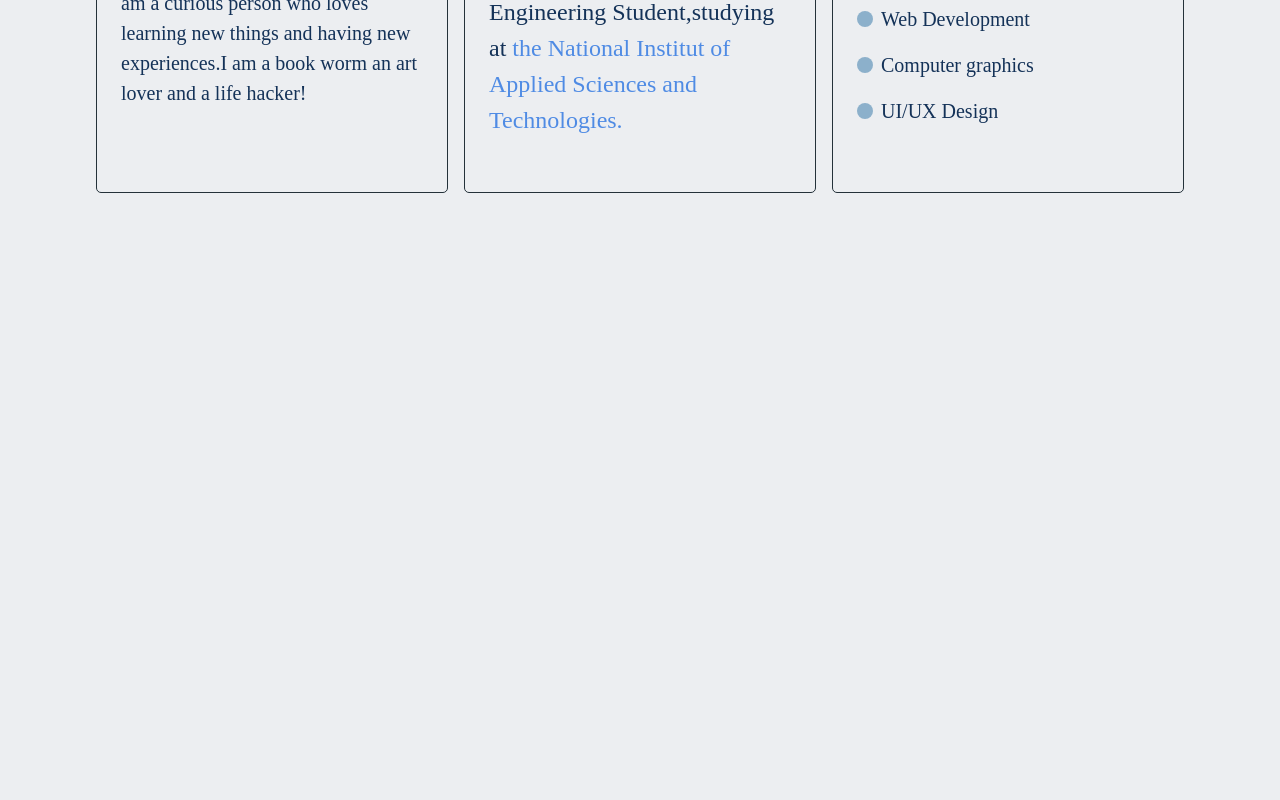
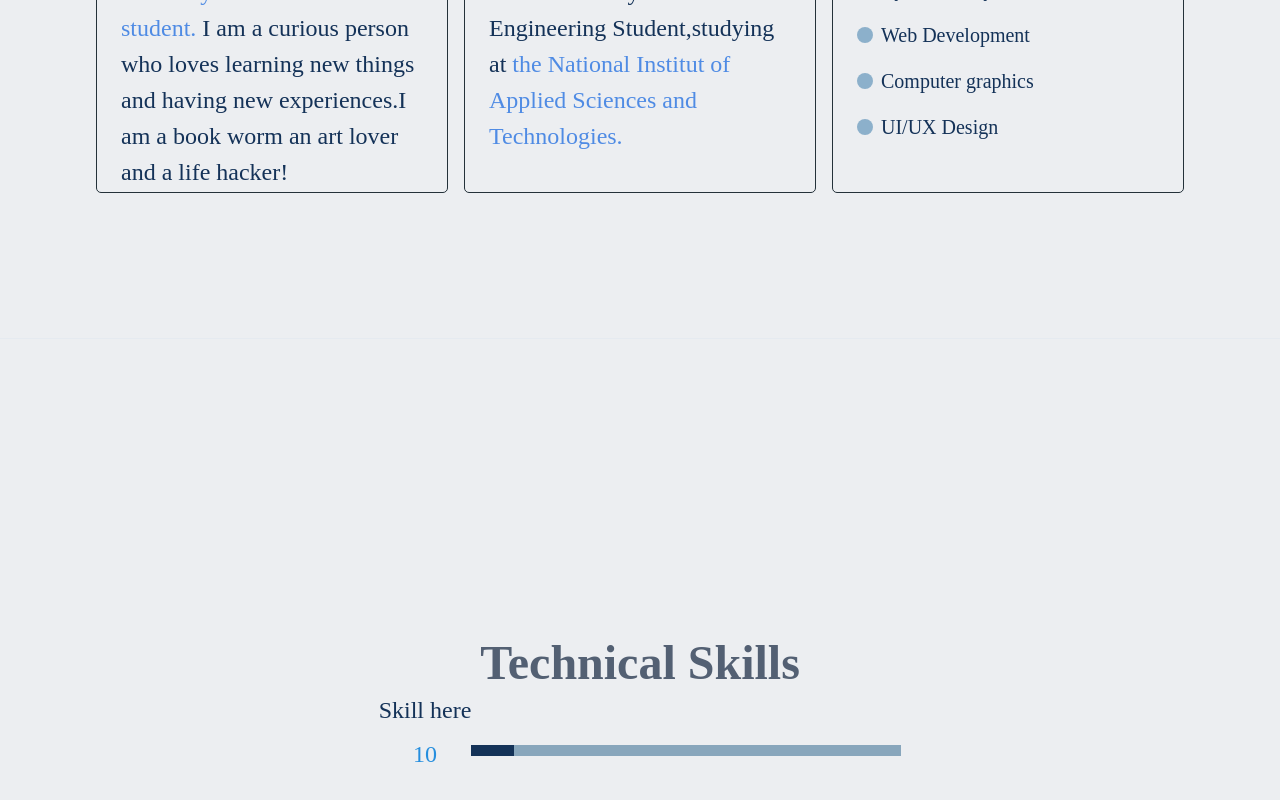
Before and after one commit to yassinebk/yassinebk.github.io, a Next.js app: page / in a window 1280 px wide. Shown: the part 1136-1936 px from the top of the page. Before the commit the page ends 1584 px from the top, so only its background shows below. Built offline with nearby package versions, Linux system fonts and the light colour scheme; a web font is replaced by a local one.

Commit message:
animated progress bars" "

```diff
--- a/components/GetToKnowSection/KnowMeCard.tsx
+++ b/components/GetToKnowSection/KnowMeCard.tsx
@@ -18,9 +18,9 @@ export const KnowMeCard: React.FC<KnowMeCardProps> = ({
   );
 
   const border = useColorModeValue("1px solid #24313A", "0px solid");
-  const cardBg = useColorModeValue("transparent", "cardDark");
+  const cardBg = useColorModeValue("transparent", "#25313A");
   const style = {
-    backgroundColor: cardBg,
+    background: cardBg,
     paddingLeft: "24px",
     paddingRight: "24px",
     borderRadius: 5,
@@ -68,7 +68,7 @@ case 2:
   return (
     <ParallaxContainer styleProps={style} variants={{hidden,show}}>
       <Box>
-        <Heading fontSize="3xl" bg={headerTitle} bgClip="text">
+        <Heading fontSize="3xl" bg={headerTitle} bgClip="text" mb="4">
           {cardHeading}
         </Heading>
       </Box>
--- a/components/GetToKnowSection/index.tsx
+++ b/components/GetToKnowSection/index.tsx
@@ -1,4 +1,11 @@
-import { Box, Flex, HStack, Text, useColorModeValue } from "@chakra-ui/react";
+import {
+  Box,
+  Divider,
+  Flex,
+  HStack,
+  Text,
+  useColorModeValue,
+} from "@chakra-ui/react";
 import { motion } from "framer-motion";
 import React from "react";
 import { SectionHeading } from "../SectionHeading";
@@ -8,10 +15,24 @@ interface GetToKnowProps {}
 
 export const GetToKnowSection: React.FC<GetToKnowProps> = ({}) => {
   const color = useColorModeValue("#4F8BE4", "#98C1FF");
-  const parent = {};
-  const child = {};
+  const parent = {
+    hidden: { opacity: 0 },
+    show: {
+      opacity: 1,
+      transition: {
+        delayChildren: 0.7,
+        staggerChildren: 0.3,
+      },
+    },
+  };
+
+  const child = {
+    hidden: { opacity: 0, translateY: -10 },
+    show: { opacity: 1, translateY: 0 },
+  };
 
   return (
+    <>
       <Flex
         minH="75vh"
         marginTop={[16]}
@@ -20,6 +41,7 @@ export const GetToKnowSection: React.FC<GetToKnowProps> = ({}) => {
         alignItems="center"
         w="full"
         flexDir="column"
+        marginBottom="50px"
       >
         <SectionHeading>Get to know me !</SectionHeading>
         <Box
@@ -35,9 +57,10 @@ export const GetToKnowSection: React.FC<GetToKnowProps> = ({}) => {
           px={[4, 4, 4, 24]}
         >
           <KnowMeCard cardHeading={"Biographie"} index={0}>
-          <Text fontSize="xl">
-            I am <span style={{ color }}> 19 years old tunisian student.</span>{" "}
-            I am a curious person who loves learning new things and having new
+            <Text fontSize={["xl","xl","lg","xl","2xl"]}>
+              I am{" "}
+              <span style={{ color }}> 19 years old tunisian student.</span> I
+              am a curious person who loves learning new things and having new
               experiences.I am a book worm an art lover and a life hacker!
             </Text>
             <a
@@ -46,7 +69,7 @@ export const GetToKnowSection: React.FC<GetToKnowProps> = ({}) => {
             />
           </KnowMeCard>
           <KnowMeCard cardHeading={"Education"} index={1}>
-          <Text fontSize="2xl">
+            <Text fontSize={["xl","xl","lg","xl","2xl"]}>
               I am a second year software Engineering Student,studying at{" "}
               <span style={{ color }}>
                 the National Institut of Applied Sciences and Technologies.
@@ -56,6 +79,7 @@ export const GetToKnowSection: React.FC<GetToKnowProps> = ({}) => {
           <KnowMeCard cardHeading={"Hobbies"} index={2}>
             <motion.div variants={parent}>
               <motion.div
+                variants={child}
                 style={{
                   display: "flex",
                   flexDirection: "row",
@@ -67,6 +91,7 @@ export const GetToKnowSection: React.FC<GetToKnowProps> = ({}) => {
               </motion.div>
 
               <motion.div
+                variants={child}
                 style={{
                   display: "flex",
                   flexDirection: "row",
@@ -86,12 +111,14 @@ export const GetToKnowSection: React.FC<GetToKnowProps> = ({}) => {
                   marginTop: 16,
                   alignItems: "center",
                 }}
+                variants={child}
               >
                 <Box w="4" h="4" rounded="full" bgColor="#8CB0CB" mr={2} />
                 <Text fontSize="xl">Computer graphics</Text>
               </motion.div>
 
               <motion.div
+                variants={child}
                 style={{
                   display: "flex",
                   flexDirection: "row",
@@ -106,5 +133,7 @@ export const GetToKnowSection: React.FC<GetToKnowProps> = ({}) => {
           </KnowMeCard>
         </Box>
       </Flex>
+      <Divider />
+    </>
   );
 };
--- a/components/PresentationSection/index.tsx
+++ b/components/PresentationSection/index.tsx
@@ -34,15 +34,13 @@ export const PresentationSection: React.FC<PresentationSectionProps> = ({}) => {
     hidden: { opacity: 0, translateY: -200 },
   };
 
-
-
-
   return (
-      <Parallax variants={variants}
-      styleProps={{height:'75vh',width:'100%'}}
-      >
-          <Flex
-          w="full"
+    <Parallax
+      variants={variants}
+      styleProps={{ minHeight: "75vh", width: "100%" }}
+    >
+      <Flex
+        w="full"
         id="section-position-container"
         justifyContent="center"
         alignItems="center"
--- /dev/null
+++ b/components/SkillSection/CustomProgress.tsx
@@ -0,0 +1,44 @@
+import { Box, useColorModeValue } from "@chakra-ui/react";
+import { motion } from "framer-motion";
+import React from "react";
+import { useInView } from "react-intersection-observer";
+
+interface CustomProgressProps {
+  value: number;
+  index?: number;
+}
+
+export const CustomProgress: React.FC<CustomProgressProps> = ({
+  value,
+  index,
+}) => {
+  const [ref, isVisible] = useInView();
+  const progressMainColor = useColorModeValue("#143258", "#ECEEF1");
+
+  const variants = {
+    show: { width: `${value}%` },
+    hidden: { width: 0 },
+  };
+  return (
+    <Box
+      ref={ref}
+      w={["300px", "350px", "400px", "430px"]}
+      h="11px"
+      paddingBottom={0}
+      bgColor="#88A6BC"
+      display="flex"
+      alignItems="center"
+    >
+      <motion.div
+        variants={variants}
+        initial="hidden"
+        style={{
+          backgroundColor: progressMainColor,
+          height: "100%",
+        }}
+        animate={isVisible ? "show" : "hidden"}
+        transition={{ duration: 0.7, delay: index ? index * 0.2 + 0.4 : 0.4 }}
+      />
+    </Box>
+  );
+};
--- /dev/null
+++ b/components/SkillSection/SkillBar.tsx
@@ -0,0 +1,47 @@
+import {
+  HStack,
+  Progress,
+  VStack,
+  Text,
+  useColorModeValue,
+  Center,
+} from "@chakra-ui/react";
+import { motion } from "framer-motion";
+import React, { useEffect, useRef } from "react";
+import ParallaxContainer from "../Parallax";
+import { CustomProgress } from "./CustomProgress";
+
+interface SkillBarProps {
+  skillName: string;
+  skillLevel: number;
+}
+
+export const SkillBar: React.FC<SkillBarProps> = ({
+  skillLevel,
+  skillName,
+}) => {
+
+
+
+  const numberColor = useColorModeValue("#258EDE", "darkSecondary");
+
+  return (
+      <motion.div
+
+          style={{
+          display: 'flex',
+          flexDirection: 'row',
+          alignItems:'flex-end'
+    }} >
+      <VStack>
+        <Text fontSize="2xl">{skillName}</Text>
+        <Text fontSize="2xl" color={numberColor}>
+          {skillLevel}
+        </Text>
+      </VStack>
+      <Center pb="4">
+          <CustomProgress value={skillLevel}/>
+      </Center>
+    </motion.div>
+  );
+};
--- /dev/null
+++ b/components/SkillSection/index.tsx
@@ -0,0 +1,32 @@
+import { Box, Flex } from "@chakra-ui/react";
+import React from "react";
+import ParallaxContainer from "../Parallax";
+import { SectionHeading } from "../SectionHeading";
+import { SkillBar } from "./SkillBar";
+
+interface SkillSectionProps {}
+
+export const SkillSection: React.FC<SkillSectionProps> = ({}) => {
+  const style = {
+    minHeight: '75vh',
+    marginTop: "64px",
+    justifyContent: 'center',
+    alignItems: 'center',
+    width: "100%",
+    flexDirection: 'column',
+    display:'flex'
+  }
+  return (
+    <ParallaxContainer
+    styleProps={style}
+    >
+      <SectionHeading>Technical Skills</SectionHeading>
+      <Flex flexDir={["row", "row", "column", "column"]}>
+        <Box>
+          <SkillBar skillName="Skill here" skillLevel={10} />
+        </Box>
+        <Box></Box>
+      </Flex>
+    </ParallaxContainer>
+  );
+};
--- a/pages/index.tsx
+++ b/pages/index.tsx
@@ -1,12 +1,14 @@
 import { GetToKnowSection } from "../components/GetToKnowSection";
 import Layout from "../components/Layout";
 import { PresentationSection } from "../components/PresentationSection";
+import { SkillSection } from "../components/SkillSection";
 
 export default function Home() {
   return (
     <Layout title="YB - Porfolio">
       <PresentationSection />
       <GetToKnowSection />
+      <SkillSection />
     </Layout>
   );
 }
--- a/styles/theme.ts
+++ b/styles/theme.ts
@@ -8,11 +8,11 @@ const theme = extendTheme({
   },
 
   styles: {
-    global: (props)=>({
-      body:{
+    global: (props) => ({
+      body: {
         bg: mode("lightBackground", "darkBackground")(props),
-        color:mode("lightSecondary","lightBackground")(props)
-      }
+        color: mode("lightSecondary", "lightBackground")(props),
+      },
     }),
   },
   colors: {
@@ -25,4 +25,4 @@ const theme = extendTheme({
   },
 });
 
-export default theme
+export default theme;
```
Lines whose indentation alone changed are shown as unchanged.
